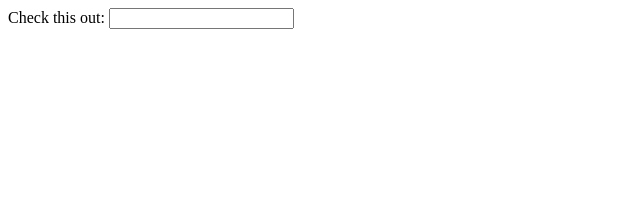
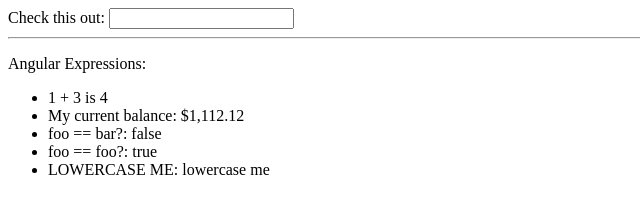
Before and after one commit to sf-wdi-18/ng-intro-8-steps, a plain HTML site: page app/index.html in a window 1280 px wide. Shown: the whole page, without its empty margins (0-640 px from the left). Drawn offline with nearby package versions, Linux system fonts and the light colour scheme.

Commit message:
expressions

```diff
--- a/app/index.html
+++ b/app/index.html
@@ -6,6 +6,14 @@
 
 <div class="container">
   Check this out: <input type="text" ng-model="name" /> {{name}}
+  <hr>
+  <p>Angular Expressions: <ul>
+    <li> 1 + 3 is {{ 1 + 3 }}
+    <li> My current balance: {{ 1112.12 | currency }}
+    <li> foo == bar?: {{ "foo" == "bar" }}
+    <li> foo == foo?: {{ "foo" == "foo" }}
+    <li> LOWERCASE ME: {{ "LOWERCASE ME" | lowercase }}
+  </ul>
 </div>
 
 </body>
```
